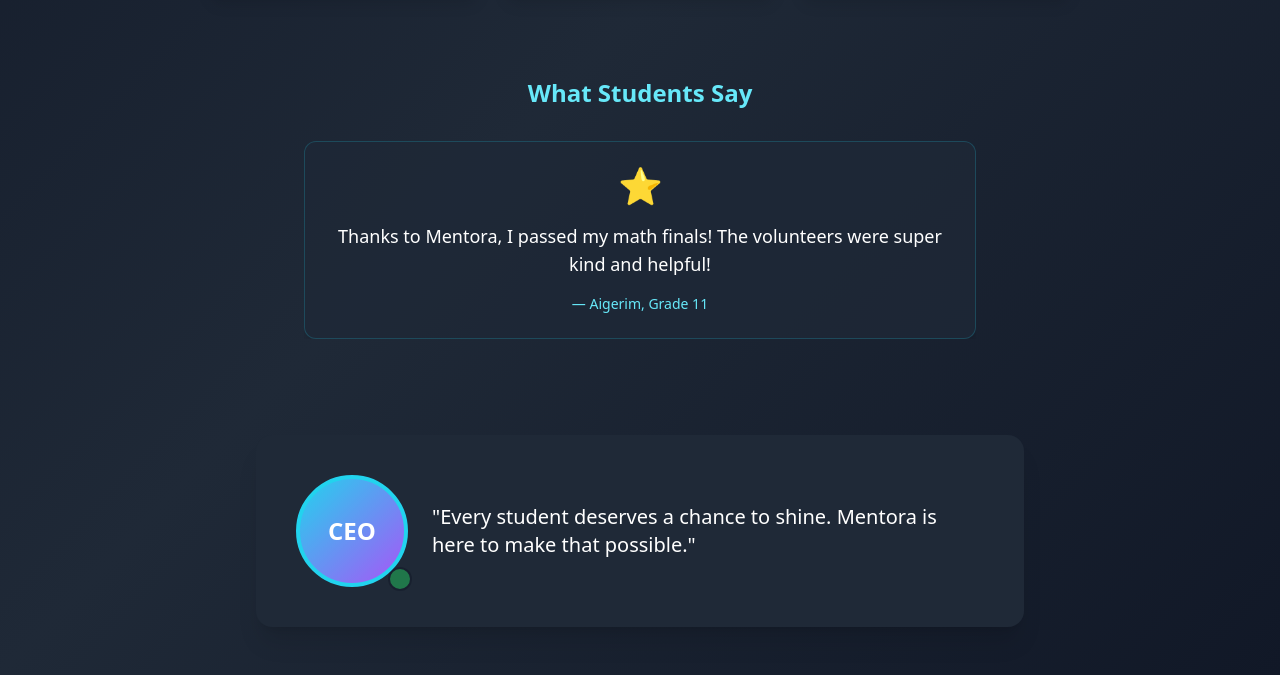
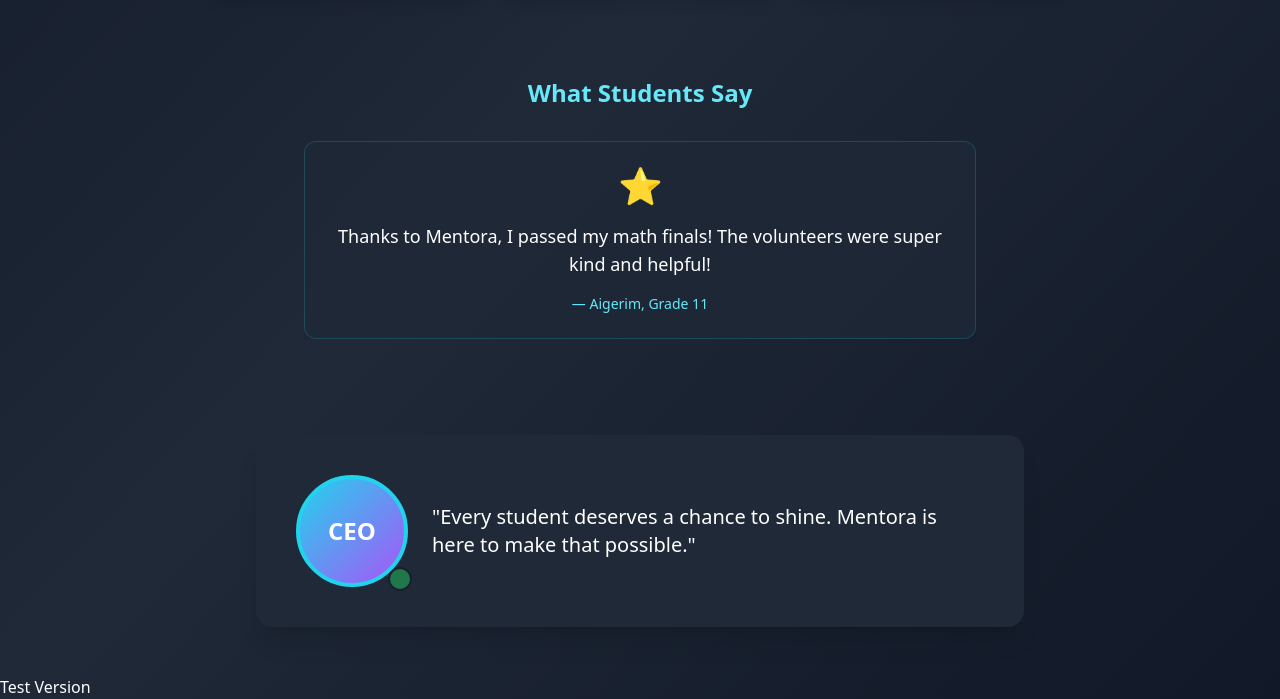
Before and after one commit to Mentorapage/Mentora, a website with bundled scripts: page index.html in a window 1280 px wide. Shown: the part 659-1358 px from the top of the page. Before the commit the page ends 1334 px from the top, so only its background shows below. Built offline with nearby package versions, Linux system fonts and the light colour scheme.

Commit message:
Test Vercel version

```diff
--- a/index.html
+++ b/index.html
@@ -1023,5 +1023,7 @@
 
   <!-- Main JS -->
   <script type="module" src="script.js"></script>
+  <h1>Test Version</h1>
+
 </body>
 </html>
```
